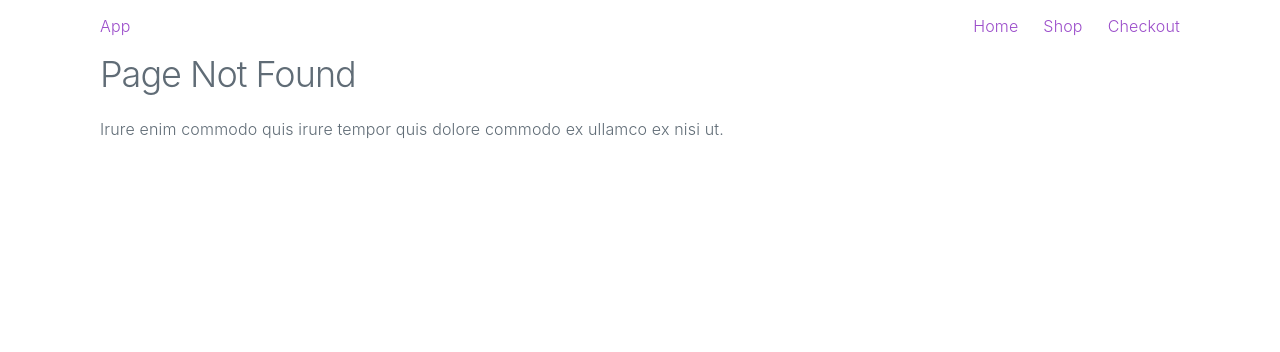
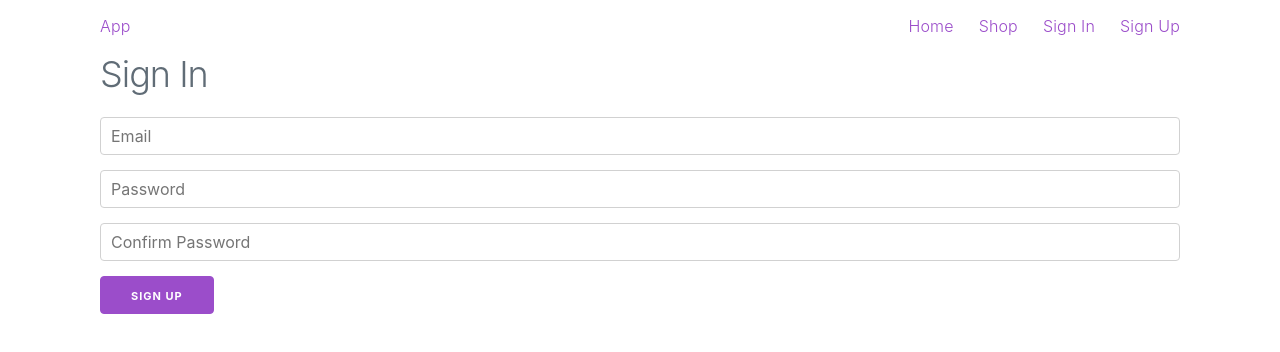
Before and after one commit to JREAM/react-inventory, a React (Vite) app: page /signup in a window 1280 px wide. Before the commit this address had no page. Shown: the top 352 px of the page. Built offline with nearby package versions, Linux system fonts and the light colour scheme.

Commit message:
add sign in and signup page, simple forms for now

```diff
--- a/src/components/Navigation.jsx
+++ b/src/components/Navigation.jsx
@@ -8,7 +8,9 @@ export default function Navigation() {
         <ul className="navigation-list">
           <li className="navigation-item"><Link className="navigation-link" to="/">Home</Link></li>
           <li className="navigation-item"><Link className="navigation-link" to="/shop">Shop</Link></li>
-          <li className="navigation-item"><Link className="navigation-link" to="/checkout">Checkout</Link></li>
+          {/* <li className="navigation-item"><Link className="navigation-link" to="/checkout">Checkout</Link></li> */}
+          <li className="navigation-item"><Link className="navigation-link" to="/signin">Sign In</Link></li>
+          <li className="navigation-item"><Link className="navigation-link" to="/signup">Sign Up</Link></li>
         </ul>
       </section>
     </nav>
--- a/src/main.jsx
+++ b/src/main.jsx
@@ -8,6 +8,8 @@ import {
 import { CookiesProvider } from "react-cookie";
 import Navigation from './components/Navigation'
 import Home from './routes/home'
+import SignIn from './routes/SignIn'
+import SignUp from './routes/SignUp'
 import PageNotFound from './routes/pageNotFound'
 import Checkout from "./routes/checkout";
 import Shop from "./routes/shop";
@@ -21,6 +23,8 @@ ReactDOM.createRoot(document.getElementById('root')).render(
       <CookiesProvider>
         <Routes>
           <Route path="/" element={<Home />} />
+          <Route path="signin" element={<SignIn />} />
+          <Route path="signup" element={<SignUp />} />
           <Route path="shop" element={<Shop />} />
           {/* shop/:id needs real lookup for 404 not static text in file */}
           <Route path="shop/:id" element={<ShopItem />} />
--- /dev/null
+++ b/src/routes/SignIn.jsx
@@ -0,0 +1,54 @@
+import { useState } from 'react'
+
+export default function SignIn() {
+  const [email, setEmail] = useState('')
+  const [password, setPassword] = useState('')
+  const [message, setMessage] = useState('')
+
+  const handleLogin = async(e) => {
+    e.preventDefault();
+    try {
+      let res = await fetch("https://httpbin.org/post", {
+        method: "POST",
+        body: JSON.stringify({
+          email: email,
+          password: password,
+        }),
+      })
+      let resJson = await res.json();
+      if (res.status === 200) {
+        setEmail('');
+        setPassword('');
+        setMessage('Logged In.');
+      } else {
+        setMessage('Invalid Login.');
+      }
+    } catch (err) {
+      console.log(err);
+    }
+  }
+
+  return (
+    <div className="container">
+      <h2>Sign In</h2>
+      <div>
+        {message ? <p>{message}</p> : null}
+      </div>
+      <form onSubmit={handleLogin}>
+        <input
+          type="email"
+          name="email"
+          placeholder="Email"
+          onChange={(e) => setEmail(e.target.value)}
+        />
+        <input
+          type="password"
+          name="password"
+          placeholder="Password"
+          onChange={(e) => setPassword(e.target.value)}
+        />
+        <input type="submit" value="Sign In" />
+      </form>
+    </div>
+  );
+}
--- /dev/null
+++ b/src/routes/SignUp.jsx
@@ -0,0 +1,63 @@
+import { useState } from 'react'
+
+export default function SignUp() {
+  const [email, setEmail] = useState('')
+  const [password, setPassword] = useState('')
+  const [confirmPassword, setConfirmPassword] = useState('')
+  const [message, setMessage] = useState('')
+
+  const handleLogin = async(e) => {
+    e.preventDefault();
+    try {
+      let res = await fetch("https://httpbin.org/post", {
+        method: "POST",
+        body: JSON.stringify({
+          email: email,
+          password: password,
+          confirmPassword: confirmPassword,
+        }),
+      })
+      let resJson = await res.json();
+      if (res.status === 200) {
+        setEmail('');
+        setPassword('');
+        setConfirmPassword('');
+        setMessage('Registered.');
+      } else {
+        setMessage('Error with Form.');
+      }
+    } catch (err) {
+      console.log(err);
+    }
+  }
+
+  return (
+    <div className="container">
+      <h2>Sign In</h2>
+      <div>
+        {message ? <p>{message}</p> : null}
+      </div>
+      <form onSubmit={handleLogin}>
+        <input
+          type="email"
+          name="email"
+          placeholder="Email"
+          onChange={(e) => setEmail(e.target.value)}
+        />
+        <input
+          type="password"
+          name="password"
+          placeholder="Password"
+          onChange={(e) => setPassword(e.target.value)}
+        />
+        <input
+          type="password"
+          name="confirmPassword"
+          placeholder="Confirm Password"
+          onChange={(e) => setPassword(e.target.value)}
+        />
+        <input type="submit" value="Sign Up" />
+      </form>
+    </div>
+  );
+}
```
